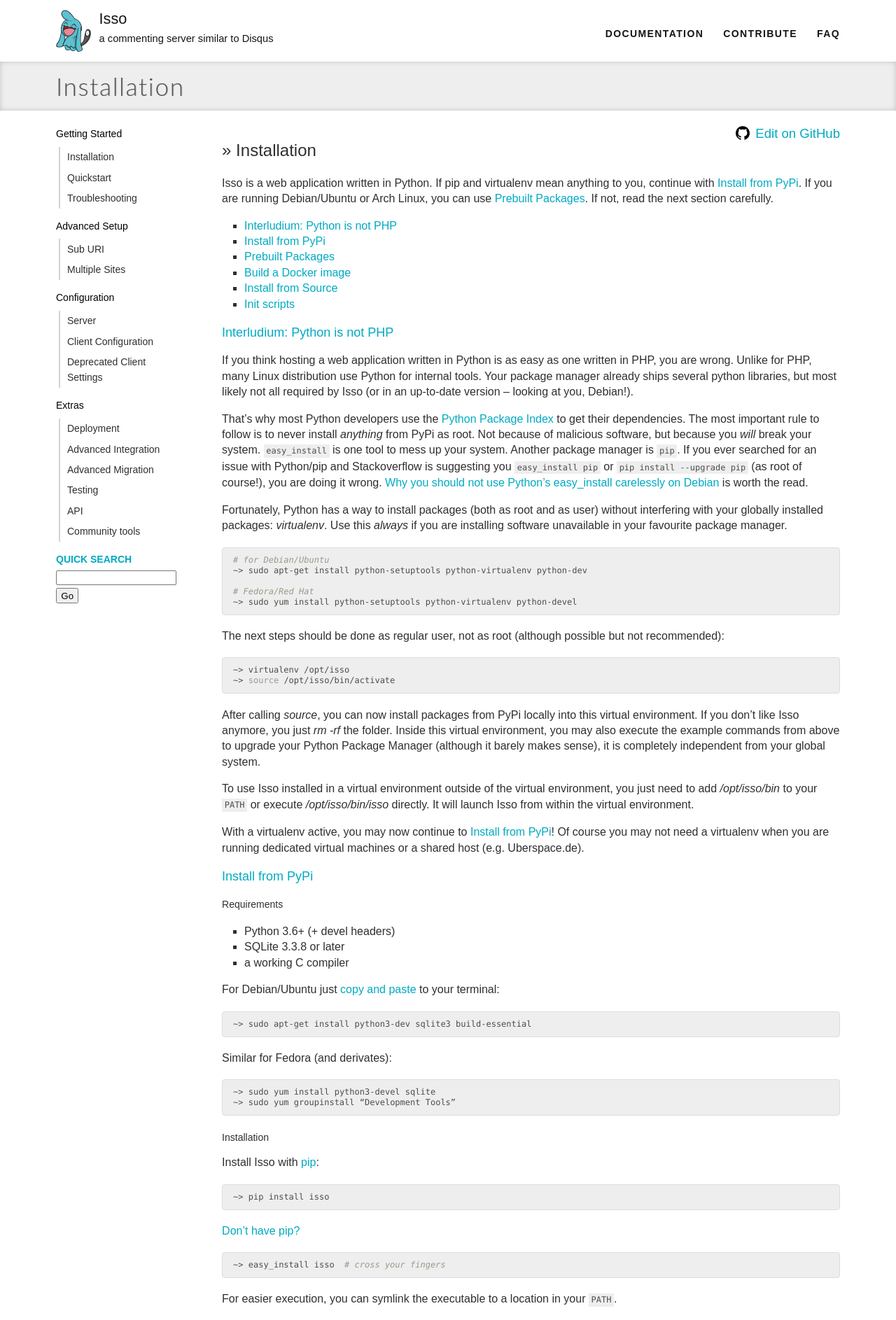
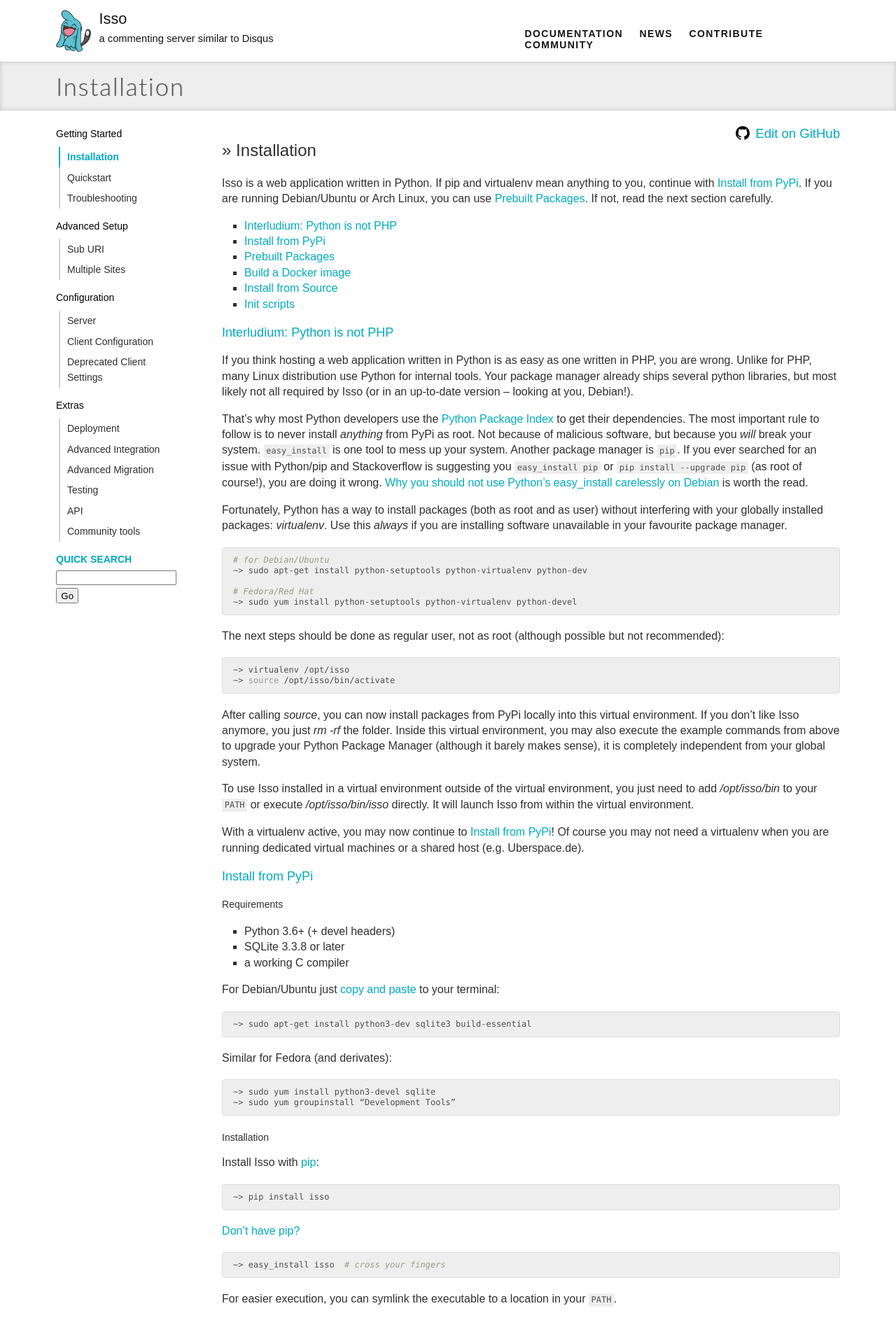
Before and after one commit to isso-comments/isso, a Sphinx documentation site: the page built from docs/docs/install.rst, in a window 1280 px wide. Shown: the top 1886 px of the page at 70% size. Built offline with Sphinx 7.4.7, drawn with Linux system fonts in a browser that asks for light colours; pages that are not in the unit, such as notebooks, are missing from menus.

Commit message:
docs: Remove theme cruft, update styles

```diff
--- a/docs/_isso/layout.html
+++ b/docs/_isso/layout.html
@@ -34,17 +34,8 @@
     {%- endif %}
     {%- endif %}
 {%- block linktags %}
-    {%- if hasdoc('about') %}
-    <link rel="author" title="{{ _('About these documents') }}" href="{{ pathto('about') }}" />
-    {%- endif %}
-    {%- if hasdoc('genindex') %}
-    <link rel="index" title="{{ _('Index') }}" href="{{ pathto('genindex') }}" />
-    {%- endif %}
     {%- if hasdoc('search') %}
     <link rel="search" title="{{ _('Search') }}" href="{{ pathto('search') }}" />
-    {%- endif %}
-    {%- if hasdoc('copyright') %}
-    <link rel="copyright" title="{{ _('Copyright') }}" href="{{ pathto('copyright') }}" />
     {%- endif %}
     <link rel="top" title="{{ docstitle|e }}" href="{{ pathto('index') }}" />
     {%- if parents %}
@@ -72,11 +63,10 @@
                 </div>
             </header>
             <nav>
-                <ul>
-                    <li><a href="{{ pathto('faq') }}">FAQ</a></li>
-                    <li><a href="{{ pathto('contribute') }}">Contribute</a></li>
-                    <li><a href="{{ pathto('docs') }}">Documentation</a></li>
-                </ul>
+                <a href="{{ pathto('docs') }}">Documentation</a>
+                <a href="{{ pathto('news') }}">News</a>
+                <a href="{{ pathto('docs/contributing') }}">Contribute</a>
+                <a href="{{ pathto('community') }}">community</a>
             </nav>
         </div>
 
--- a/docs/_static/css/site.css
+++ b/docs/_static/css/site.css
@@ -52,6 +52,7 @@
     float: left;
     margin-right: 16.0363113405%;
     width: 41.9818443298%;
+    margin-right: 0;
     font-weight: normal; }
     .header header:last-child {
       margin-right: 0; }
@@ -68,19 +69,19 @@
     display: block;
     float: left;
     margin-right: 16.0363113405%;
-    width: 41.9818443298%; }
+    width: 41.9818443298%;
+    padding-top: 1.85em; }
     .header nav:last-child {
       margin-right: 0; }
-    .header nav ul {
-      padding-top: 1.85em; }
-      .header nav ul li {
-        display: block;
-        float: right;
-        margin-left: 2em;
-        font-weight: bold;
-        text-transform: uppercase;
-        color: #151515;
-        letter-spacing: 0.1em; }
+    .header nav:last-child {
+      float: right; }
+    .header nav a {
+      display: inline-block;
+      margin-left: 1.4em;
+      font-weight: bold;
+      text-transform: uppercase;
+      color: #151515;
+      letter-spacing: 0.1em; }
 
 .outer {
   background-color: #eeeeee;
@@ -247,9 +248,9 @@
       list-style-type: none; }
       main .sidebar li a {
         color: #2f2f2f; }
-    main .sidebar .active {
+    main .sidebar .current {
       border-left-color: #00aac2; }
-      main .sidebar .active a {
+      main .sidebar .current a.current {
         color: #00aac2;
         font-weight: bold; }
     main .sidebar #searchbox {
--- a/docs/_static/css/site.scss
+++ b/docs/_static/css/site.scss
@@ -57,6 +57,9 @@
   header {
     @include span-columns(1 of 2);
 
+    // Override @span-columns mixin
+    margin-right: 0;
+
     font-weight: normal;
 
     .logo {
@@ -78,20 +81,22 @@
   nav {
     @include span-columns(1 of 2);
 
-    ul {
+    // Override @span-columns mixin
+    &:last-child {
+      float: right;
+    }
+
     padding-top: 1.55em + 0.3em;
 
-      li {
-        display: block;
-        float: right;
-        margin-left: 2em;
+    a {
+      display: inline-block;
+      margin-left: 1.4em;
 
       font-weight: bold;
       text-transform: uppercase;
 
       color: $muted-grey;
       letter-spacing: 0.1em;
-      }
     }
   }
 }
@@ -271,10 +276,10 @@
       }
     }
 
-    .active {
+    .current {
       border-left-color: $blue;
 
-      a {
+      a.current {
         color: $blue;
         font-weight: bold;
       }
```
Lines whose indentation alone changed are shown as unchanged.
